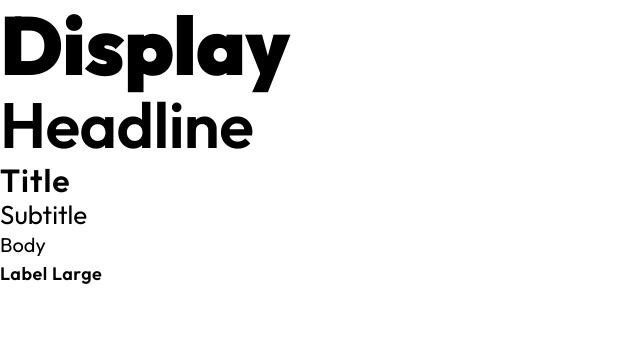
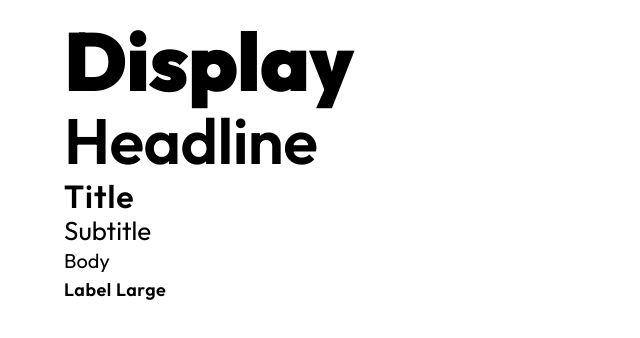
Before and after one commit to HoloNine/portfolio, a React (Vite) app: page / in a window 1280 px wide. Shown: the top 338 px of the page, without its empty margins (0-640 px from the left). Built offline with nearby package versions, Linux system fonts and the light colour scheme.

Commit message:
Refactor CSS and update global padding inline

```diff
--- a/index.html
+++ b/index.html
@@ -16,7 +16,7 @@
     <!-- eof: Google Fonts -->
   </head>
   <body>
-    <div id="root"></div>
+    <div id="root" class="px-global py-4"></div>
     <script type="module" src="/src/main.tsx"></script>
   </body>
 </html>
--- a/src/index.css
+++ b/src/index.css
@@ -25,4 +25,6 @@
   --font-size--subtitle: clamp(1.375rem, 1.2171rem + 0.5263vw, 1.625rem);
   --font-size--body: clamp(1rem, 0.8421rem + 0.5263vw, 1.25rem);
   --font-size--label: clamp(0.875rem, 0.7171rem + 0.5263vw, 1.125rem);
+
+  --space--global-padding-inline: clamp(1rem, -0.8947rem + 6.3158vw, 4rem);
 }
--- a/tailwind.config.js
+++ b/tailwind.config.js
@@ -65,6 +65,9 @@ export default {
           },
         ],
       },
+      padding: {
+        global: "var(--space--global-padding-inline)",
+      },
     },
   },
   plugins: [],
```
